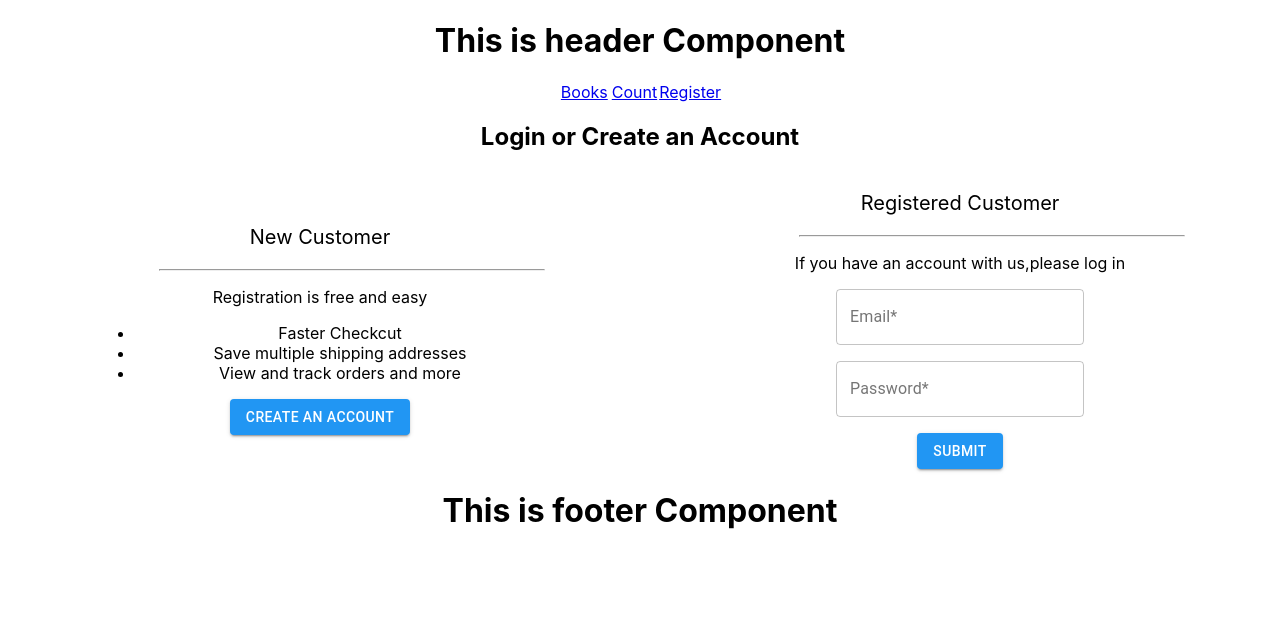
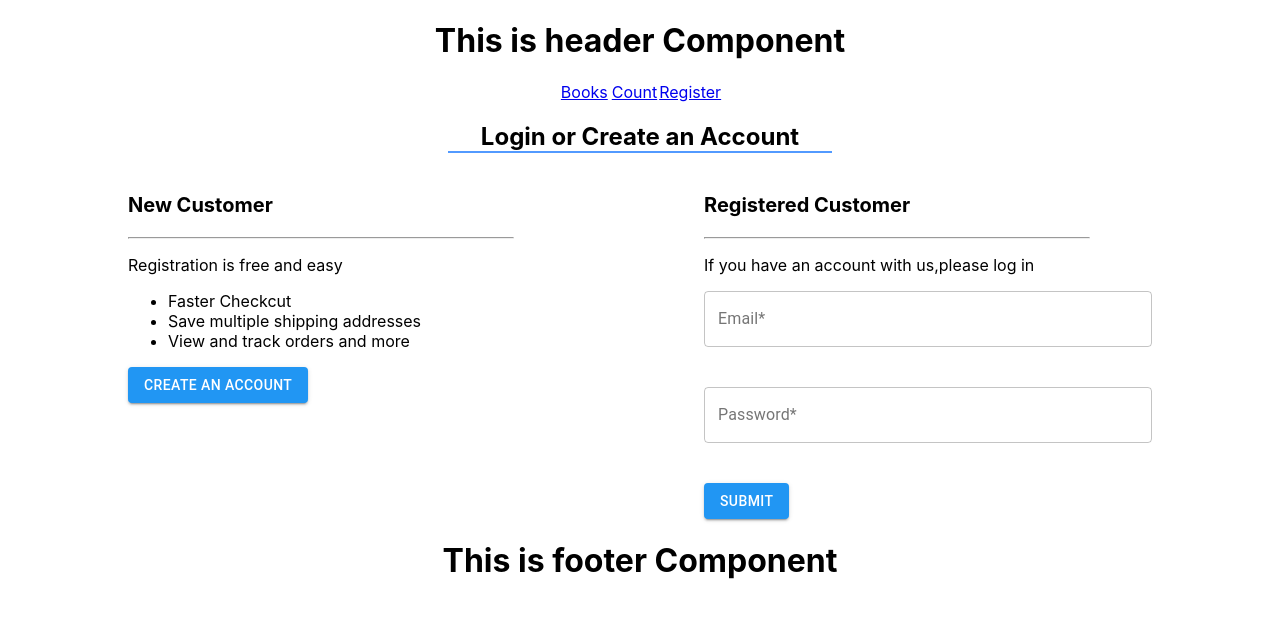
Before and after one commit to Shivang-Dhimmar/BookStore, a React (Create React App) app: page /login in a window 1280 px wide. Shown: the top 618 px of the page. Built offline with nearby package versions, Linux system fonts and the light colour scheme.

Commit message:
Register and Login Complete With Api integration and Css

```diff
--- a/src/ErrorMessage.js
+++ /dev/null
@@ -1,12 +0,0 @@
-import classes from './Register.module.css';
-function ErrorMessage(props){
-    return(
-        <>
-        <p className={classes.error}>
-        {props.error ? props.error : ""}
-        </p>
-        </>
-    );
-}
-
-export {ErrorMessage};
--- a/src/Login.js
+++ b/src/Login.js
@@ -3,7 +3,7 @@ import { Formik } from 'formik';
 import * as Yup from 'yup';
 import { TextField,Button } from '@material-ui/core';
 import { NavLink } from 'react-router-dom';
-import {ErrorMessage} from './ErrorMessage';
+import {ShowErrorMessage} from './ShowErrorMessage';
 import classes from './Register.module.css';
 import {authService} from './myService/authService';
 import {toast} from "react-toastify";
@@ -19,33 +19,28 @@ function Login(){
     })
 
     const onSubmit = (data) => {
-        authService.login(data).then((res)=>{
-            console.log("hi");
-            if(res.key==="SUCCESS"){
-                toast.success("Successfully login");
-                console.log("hiinner");
-
-            }
-        }).catch((error)=>{
+        try{
+            authService.login(data);
+        }
+        catch(error){
             toast.error(error);
-        });
-
+        };
     };
 
 
     return(
-        <>
+        <div className={classes.loginformcontainer}>
             <Formik initialValues={initialValue} validationSchema={validationSchema} onSubmit={onSubmit}>
             {
-                ({values,touched,errors,handleChange,handleSubmit})=>{
+                ({values,touched,errors,handleBlur,handleChange,handleSubmit})=>{
 
                 return(
                     <form onSubmit={handleSubmit}>
-                        <h2>Login or Create an Account</h2>
-                        <div className={classes.container}>
-                            <div>
-                                <p className={classes.heading1}>New Customer</p>
-                                <hr className={classes.line1}/>
+                        <h2 className={classes.loginpagehead}>Login or Create an Account</h2>
+                        <div className={classes.lonincontainer}>
+                            <div className={classes.logincolumn}>
+                                <p className={classes.loginheading1}>New Customer</p>
+                                <hr className={classes.loginline1}/>
                                 <p>
                                     Registration is free and easy
                                     <ul>
@@ -56,17 +51,17 @@ function Login(){
                                 </p>
                                 <NavLink to='/register'><Button color='primary' variant="contained"  size="midium">Create an Account</Button></NavLink>
                             </div>
-                            <div>
-                                <p className={classes.heading1}>Registered Customer</p>
-                                <hr className={classes.line1}/>
+                            <div className={classes.logincolumn}>
+                                <p className={classes.loginheading1}>Registered Customer</p>
+                                <hr className={classes.loginline1}/>
                                 <p>If you have an account with us,please log in</p>
-                                <div>
-                                    <TextField label="Email*" variant="outlined" type='text' name='email' onChange={handleChange} />
-                                    <ErrorMessage error={errors.email} touch={touched.email}/>
+                                <div className={classes.loginfield}>
+                                    <TextField label="Email*" variant="outlined" type='text' name='email' className={classes.loginfield2} onChange={handleChange} onBlur={handleBlur}/>
+                                    <ShowErrorMessage error={errors.email} touch={touched.email}/>
                                 </div>
-                                <div>
-                                    <TextField label="Password*" variant="outlined" type='password' name='password' onChange={handleChange} />
-                                    <ErrorMessage error={errors.password} touch={touched.password}/>
+                                <div className={classes.loginfield}>
+                                    <TextField label="Password*" variant="outlined" type='password' name='password' className={classes.loginfield2} onChange={handleChange} onBlur={handleBlur} />
+                                    <ShowErrorMessage error={errors.password} touch={touched.password}/>
                                 </div>
                                 <Button color='primary' variant="contained"  size="midium" type="submit">Submit</Button>
                             </div>
@@ -76,7 +71,7 @@ function Login(){
                 }
             }
             </Formik>
-        </>
+        </div>
     );
 }
 
--- a/src/Register.module.css
+++ b/src/Register.module.css
@@ -1,33 +1,74 @@
 .row{
     display: flex;
     flex-direction: row;
-    justify-content: space-around;
+    justify-content: space-between;
     align-items: center;
 }
 .error{
     color:red;
-    margin-top: 1px;
+    height:3vh;
+    text-align: left;
+    margin-top:2vh;
 }
 .heading{
     text-align: left;
-    margin-left: 230px;
-}
-.line{
-    margin-left: 230px;
-    margin-right: 100px;
 }
 
-.container{
+.lonincontainer{
     display: flex;
     flex-direction: row;
-    justify-content: space-around;
-    align-items: center;
+    justify-content: space-between;
+    align-items: flex-start;
 }
-.heading1{
+.formWrapper{
+    margin-left: 5vw;
+    margin-right: 5vw;
+}
+.loginheading1{
     font-size: 20px;
+    font-weight: bold;
+    text-align:left ;
 }
-.line1{
+/* .field{
+    width: 40vw;
+    height: 8vh;
+
+} */
+.loginpagehead{
+    border-bottom: 2px solid #006affad;
+    text-align: center;
+    margin-left: 25vw;
+    margin-right: 25vw;
+}
+.loginformcontainer{
+    margin-left: 10vw;
+    margin-right: 10vw;
+}
+.logincolumn{
+    margin-left: 0px;
+    text-align: left;
+}
+.fieldWrapper{
+    width: 40vw;
+    height: 13vh;
+}
+.field{
+    width: 40vw;
+    height: 7vh;
+
+}
+.loginline1{
     width:30vw;
+    text-align: left;
     padding-left: 0px;
-    margin-left: 5vw;
+    margin-left: 0px;
 }
+.loginfield{
+    text-align: left;
+    width:35vw;
+    height:12vh;
+}
+.loginfield2{
+    width: 35vw;
+    height:7vh;
+}
--- /dev/null
+++ b/src/ShowErrorMessage.js
@@ -0,0 +1,10 @@
+import classes from './Register.module.css';
+function ShowErrorMessage(props2){
+    return(
+        <div className={classes.error}>
+        {props2.click&& props2.error}
+        </div>
+    );
+}
+
+export {ShowErrorMessage};
--- a/src/myService/authService.js
+++ b/src/myService/authService.js
@@ -1,35 +1,59 @@
 import {toast} from "react-toastify";
 
+
+
 const create=async(req)=>{
-    fetch("http://localhost:5000/api/user",{
+    try{
+        const response=await fetch("http://localhost:5000/api/user",{
             method:"POST",
             headers:{
                 "Content-Type":"Application/json",
                 "Accept":"Application/json",
             },
             body:JSON.stringify(req)
-    }).then((res)=>{
-        res=res.json();
-        return res;
-    }).catch((error)=>{
+        });
+        const data=await response.json();
+        // const  status=data.key;
+        // console.log(status);
+        // console.log(data);
+        if(data.key==="SUCCESS"){
+            toast.success("Registered Successfully");
+            return data.key;
+        }
+        else if(data.code===409){
+            toast.error("User Already Exists");
+        }
+        else{
+            toast.error("There is something wrong");
+        }
+    }
+    catch(error){
         toast.error(error);
-    })
+    }
+
 }
 
 const login=async(req)=>{
-    fetch("http://localhost:5000/api/user/login",{
+    try{
+        const response2=await fetch("http://localhost:5000/api/user/login",{
             method:"POST",
             headers:{
                 "Content-Type":"Application/json",
                 "Accept":"Application/json",
             },
             body:JSON.stringify(req)
-    }).then((res)=>{
-        res=res.json();
-        return res;
-    }).catch((error)=>{
+        });
+        const data2=await response2.json();
+        if(data2.key==="SUCCESS"){
+            toast.success("Logedin Successfully");
+        }
+        else{
+            toast.error("There is something wrong");
+        }
+    }
+    catch(error){
         toast.error(error);
-    })
+    }
 }
 
 const authService={
```
Also changed, not shown: src/Register.js (+43 -32 lines). Lines whose indentation alone changed are shown as unchanged.
